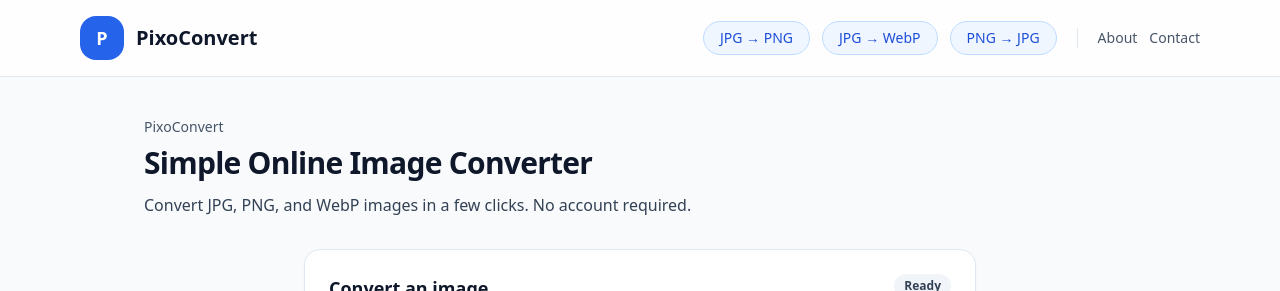
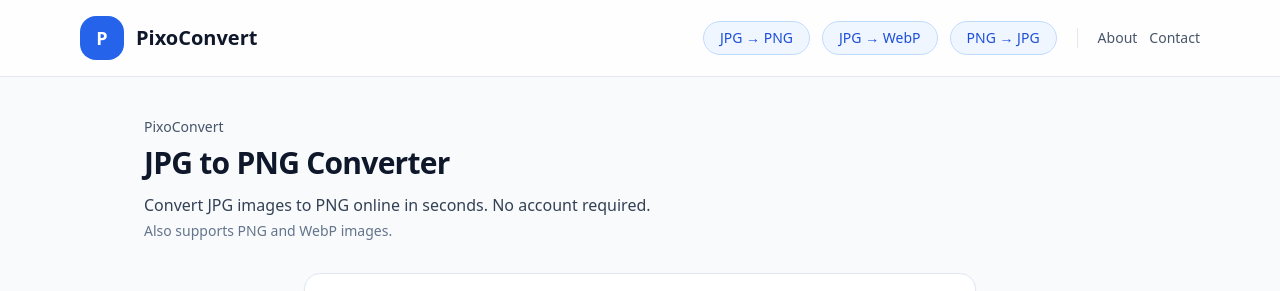
Before and after one commit to boltrsss/pixoconvert, a Next.js app: page / in a window 1280 px wide. Shown: the top 291 px of the page. Built offline with nearby package versions, Linux system fonts and the light colour scheme; no server answers.

Commit message:
Update page.tsx

```diff
--- a/app/page.tsx
+++ b/app/page.tsx
@@ -9,13 +9,19 @@ export default function HomePage() {
         {/* Hero */}
         <header className="mb-8">
   <div className="text-sm text-slate-600">PixoConvert</div>
+
   <h1 className="mt-2 text-3xl font-bold tracking-tight">
-            Simple Online Image Converter
+    JPG to PNG Converter
   </h1>
+
   <p className="mt-3 max-w-2xl text-slate-700">
-            Convert JPG, PNG, and WebP images in a few clicks. No account required.
+    Convert JPG images to PNG online in seconds. No account required.
+    <span className="block text-sm text-slate-500 mt-1">
+      Also supports PNG and WebP images.
+    </span>
   </p>
 </header>
+
 
         {/* Tool (Suspense required for useSearchParams) */}
         <section className="mb-6" id="convert">
```
Lines whose indentation alone changed are shown as unchanged.
